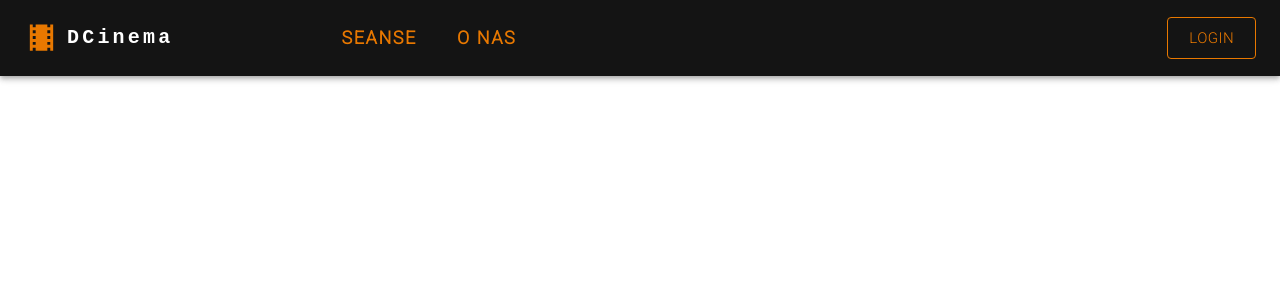
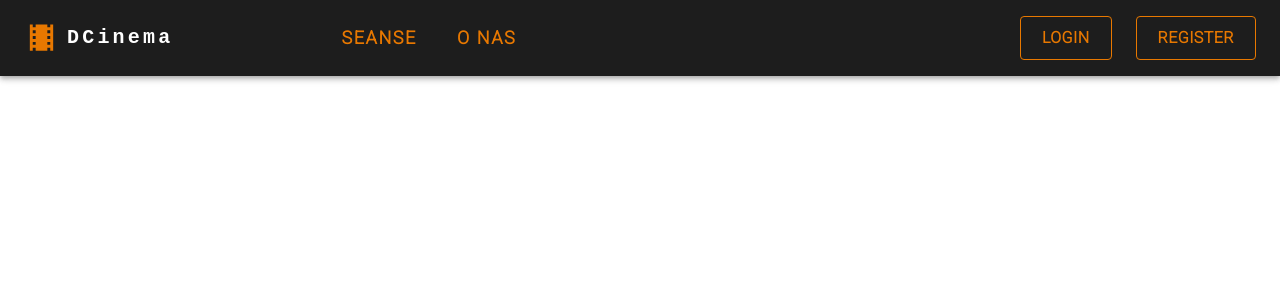
Before and after one commit to damianjasinski/bnabd_front, a React (Create React App) app: page / in a window 1280 px wide. Shown: the top 300 px of the page. Built offline with nearby package versions, Linux system fonts and the light colour scheme.

Commit message:
Add register button

```diff
--- a/src/Guest/Navbar.js
+++ b/src/Guest/Navbar.js
@@ -36,10 +36,10 @@ const ResponsiveAppBar = () => {
   };
 
   return (
-    <AppBar position="static" sx = {{background:'#141414'}}>
+    <AppBar position="static" sx = {{backgroundColor : "#070707"}}>
       <Container maxWidth="xl">
         <Toolbar disableGutters>
-          <LocalMoviesIcon fontSize = "large" sx={{ display: { xs: 'none', md: 'flex' }, mr: 1,color : "#e87800" }} />
+          <LocalMoviesIcon fontSize = "large" sx={{ display: { xs: 'none', md: 'flex',color : "#e87800" }, mr: 1 }} />
           <Typography
             variant="h6"
             noWrap
@@ -134,7 +134,8 @@ const ResponsiveAppBar = () => {
             ))}
           </Box>
 
-          <Button color="inherit" size ="large" variant="outlined" sx = {{borderColor : "#e87800", color : "#e87800"}} >Login</Button>
+          <Button color="inherit" size ="large" variant="outlined" sx = {{borderColor : "#e87800", color : "#e87800", fontSize:"16px", fontWeight:"bold"}} >Login</Button>
+          <Button color="inherit" size ="large" variant="outlined" sx = {{borderColor : "#e87800", color : "#e87800", ml : 3, fontSize:"16px", fontWeight:"bold"}} >Register</Button>
         </Toolbar>
       </Container>
     </AppBar>
```
